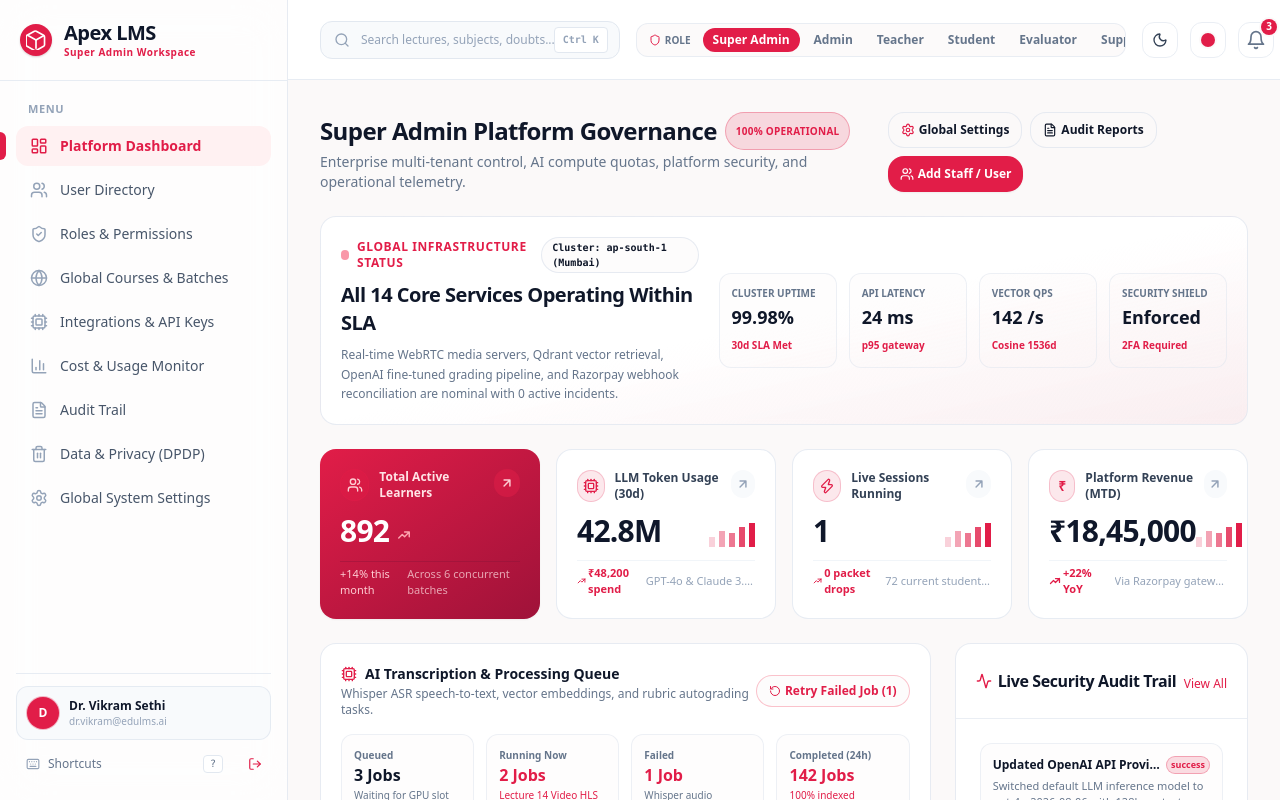
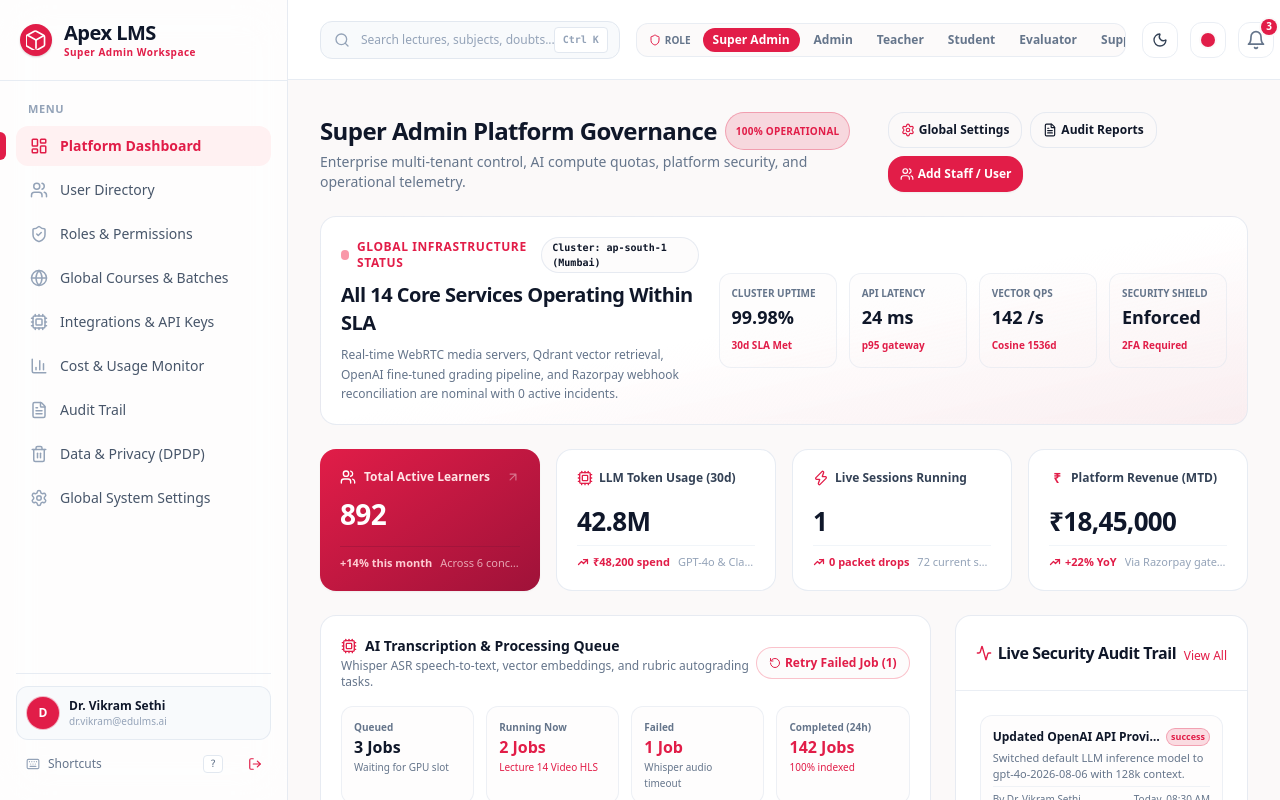
Before and after one commit to srimanthadep/LMS, a React (Vite) app: page /admin/dashboard in a window 1280 px wide. Both pictures are taken after a click on the button "Super Admin". Shown: the top 800 px of the page. Built offline with nearby package versions, Linux system fonts and the light colour scheme.

Commit message:
style(dashboard): remove icon backgrounds and bar chart from status cards, fix alignment, typography and spacing

```diff
--- a/src/components/ui/StatCard.tsx
+++ b/src/components/ui/StatCard.tsx
@@ -47,41 +47,58 @@ export const StatCard: React.FC<StatCardProps> = ({
         className="h-full"
       >
         <div
+          onClick={onClick}
           className={cn(
-            "p-5 rounded-2xl hero-card-pattern text-white relative shadow-sm flex flex-col justify-between min-h-[170px] h-full",
+            "p-4 sm:p-5 rounded-2xl hero-card-pattern text-white relative shadow-sm flex flex-col justify-between h-full min-h-[135px] transition-all",
+            onClick && "cursor-pointer active:scale-[0.99]",
             className
           )}
         >
-          <div className="flex items-start justify-between">
-            <div className="flex items-center gap-2.5">
-              <span className="w-8 h-8 rounded-lg bg-[#e11d48]/40 border border-[#e11d48]/50 flex items-center justify-center text-rose-200">
-                <Icon className="w-4 h-4" />
+          {/* Top row: Pure icon without background + Title + Subtle Arrow */}
+          <div className="flex items-center justify-between gap-2">
+            <div className="flex items-center gap-2 min-w-0">
+              <Icon className="w-4 h-4 text-white shrink-0" />
+              <span className="text-xs font-semibold text-rose-100 truncate" title={title}>
+                {title}
               </span>
-              <span className="text-xs font-semibold text-rose-100">{title}</span>
             </div>
-            {/* Arrow Link Icon */}
+            {onAction ? (
               <button
-              onClick={onAction}
-              className="w-7 h-7 rounded-full bg-[#e11d48]/50 hover:bg-[#e11d48]/70 flex items-center justify-center text-rose-200 transition-colors cursor-pointer"
+                onClick={(e) => {
+                  e.stopPropagation();
+                  onAction();
+                }}
+                className="text-white/70 hover:text-white p-0.5 rounded transition-colors shrink-0 cursor-pointer"
+                title="View details"
               >
                 <svg className="w-3.5 h-3.5" fill="none" stroke="currentColor" strokeWidth="2.5" viewBox="0 0 24 24">
-                <path d="M7 17L17 7H7M17 7V17" strokeLinecap="round" strokeLinejoin="round"></path>
+                  <path d="M7 17L17 7H7M17 7V17" strokeLinecap="round" strokeLinejoin="round" />
                 </svg>
               </button>
-          </div>
-          <div className="my-1 flex items-baseline gap-2">
-            <span className="text-2xl sm:text-3xl font-bold tracking-tight tabular-nums text-white">{value}</span>
-            <span className="inline-flex items-center text-rose-300 text-xs font-semibold">
-              <svg className="w-3.5 h-3.5 mr-0.5" fill="none" stroke="currentColor" strokeWidth="2.5" viewBox="0 0 24 24">
-                <path d="M13 7h8m0 0v8m0-8l-8 8-4-4-6 6" strokeLinecap="round" strokeLinejoin="round"></path>
+            ) : (
+              <span className="text-white/40 shrink-0">
+                <svg className="w-3.5 h-3.5" fill="none" stroke="currentColor" strokeWidth="2" viewBox="0 0 24 24">
+                  <path d="M7 17L17 7H7M17 7V17" strokeLinecap="round" strokeLinejoin="round" />
                 </svg>
               </span>
+            )}
           </div>
-          <div className="flex items-center justify-between text-[11px] pt-1 border-t border-rose-900/40">
-            <span className="text-rose-200 font-medium">
+
+          {/* Value without bar chart */}
+          <div className="my-2.5">
+            <span className="text-2xl sm:text-[28px] font-bold tracking-tight tabular-nums text-white leading-none">
+              {value}
+            </span>
+          </div>
+
+          {/* Bottom row: Trend & Subtitle with proper spacing */}
+          <div className="flex items-center justify-between gap-2 text-[11px] pt-2 border-t border-rose-900/40">
+            <span className="text-rose-200 font-semibold inline-flex items-center gap-1 shrink-0">
               {typeof trend === "object" ? trend.value : change || "Active"}
             </span>
-            <span className="text-rose-100/70">{subtitle}</span>
+            {subtitle && (
+              <span className="text-rose-100/70 truncate text-right ml-auto">{subtitle}</span>
+            )}
           </div>
         </div>
       </motion.div>
@@ -98,62 +115,61 @@ export const StatCard: React.FC<StatCardProps> = ({
       <div
         onClick={onClick}
         className={cn(
-          "p-5 rounded-2xl bg-white dark:bg-card border border-slate-200/80 dark:border-border/80 shadow-2xs flex flex-col justify-between min-h-[170px] h-full transition-all duration-200",
+          "p-4 sm:p-5 rounded-2xl bg-white dark:bg-card border border-slate-200/80 dark:border-border/80 shadow-2xs flex flex-col justify-between h-full min-h-[135px] transition-all duration-200",
           onClick && "cursor-pointer hover:border-primary/50 hover:shadow-xs active:scale-[0.99]",
           isActive && "ring-2 ring-primary border-primary bg-primary/[0.03] dark:bg-primary/10 shadow-xs",
           className
         )}
       >
-        <div className="flex items-start justify-between">
-          <div className="flex items-center gap-2.5">
-            <span className={cn(
-              "w-8 h-8 rounded-lg flex items-center justify-center transition-colors",
-              isActive ? "bg-primary text-white" : "bg-[#e11d48]/10 dark:bg-[#e11d48]/25 border border-[#e11d48]/20 text-[#e11d48] dark:text-rose-400"
-            )}>
-              <Icon className="w-4 h-4" />
+        {/* Top row: Pure icon without background + Title + Optional Action */}
+        <div className="flex items-start justify-between gap-1.5 min-h-[30px]">
+          <div className="flex items-center gap-1.5 min-w-0">
+            <Icon className="w-4 h-4 text-primary shrink-0" />
+            <span className="text-[11.5px] sm:text-xs font-semibold text-slate-700 dark:text-slate-200 leading-tight">
+              {title}
             </span>
-            <span className="text-xs font-semibold text-slate-700 dark:text-slate-200">{title}</span>
           </div>
+          {onAction && (
             <button
               onClick={(e) => {
-              if (onAction) {
                 e.stopPropagation();
                 onAction();
-              }
               }}
-            className={cn(
-              "w-7 h-7 rounded-full flex items-center justify-center transition-colors cursor-pointer",
-              isActive ? "bg-primary/20 text-primary" : "bg-slate-50 dark:bg-muted/40 hover:bg-slate-100 dark:hover:bg-muted/70 text-slate-400"
-            )}
+              className="text-slate-400 hover:text-slate-700 dark:hover:text-slate-200 p-0.5 rounded transition-colors shrink-0 cursor-pointer"
+              title="View details"
             >
               <svg className="w-3.5 h-3.5" fill="none" stroke="currentColor" strokeWidth="2.5" viewBox="0 0 24 24">
-              <path d="M7 17L17 7H7M17 7V17" strokeLinecap="round" strokeLinejoin="round"></path>
+                <path d="M7 17L17 7H7M17 7V17" strokeLinecap="round" strokeLinejoin="round" />
               </svg>
             </button>
+          )}
         </div>
-        <div className="my-1 flex items-end justify-between">
-          <div className="flex items-baseline gap-1.5">
-            <span className="text-2xl sm:text-3xl font-bold tracking-tight tabular-nums text-slate-900 dark:text-white">
+
+        {/* Value without bar chart */}
+        <div className="my-2">
+          <span className="text-2xl sm:text-[26px] font-bold tracking-tight tabular-nums text-slate-900 dark:text-white leading-none">
             {value}
           </span>
         </div>
-          {/* Mini decorative bar chart */}
-          <div className="flex items-end gap-1 h-6 pb-0.5">
-            <div className="w-1.5 h-2.5 bg-[#e11d48]/20 dark:bg-[#e11d48]/40 rounded-xs"></div>
-            <div className="w-1.5 h-4 bg-[#e11d48]/40 dark:bg-[#e11d48]/60 rounded-xs"></div>
-            <div className="w-1.5 h-3.5 bg-[#e11d48]/60 dark:bg-[#e11d48]/80 rounded-xs"></div>
-            <div className="w-1.5 h-5 bg-[#e11d48]/80 dark:bg-[#e11d48] rounded-xs"></div>
-            <div className="w-1.5 h-6 bg-[#e11d48] dark:bg-rose-400 rounded-xs"></div>
-          </div>
-        </div>
-        <div className="flex items-center justify-between text-[11px] pt-1 text-slate-500 dark:text-slate-400 border-t border-slate-100 dark:border-border/60">
-          <span className="text-[#e11d48] dark:text-rose-400 font-semibold flex items-center gap-0.5">
+
+        {/* Bottom row: Trend & Subtitle with proper spacing and no collision */}
+        <div className="flex items-center justify-between gap-2 text-[11px] pt-2 border-t border-slate-100 dark:border-border/60">
+          <span className={cn(
+            "inline-flex items-center gap-1 font-semibold shrink-0",
+            trend && typeof trend === "object"
+              ? trend.isPositive
+                ? "text-[#e11d48] dark:text-rose-400"
+                : "text-slate-600 dark:text-slate-400"
+              : "text-[#e11d48] dark:text-rose-400"
+          )}>
             {trend && typeof trend === "object" ? (
               <>
-                <svg className="w-3 h-3" fill="none" stroke="currentColor" strokeWidth="2.5" viewBox="0 0 24 24">
-                  <path d="M13 7h8m0 0v8m0-8l-8 8-4-4-6 6" strokeLinecap="round" strokeLinejoin="round"></path>
+                {trend.isPositive && (
+                  <svg className="w-3 h-3 shrink-0" fill="none" stroke="currentColor" strokeWidth="2.5" viewBox="0 0 24 24">
+                    <path d="M13 7h8m0 0v8m0-8l-8 8-4-4-6 6" strokeLinecap="round" strokeLinejoin="round" />
                   </svg>
-                {trend.value}
+                )}
+                <span>{trend.value}</span>
               </>
             ) : change ? (
               change
@@ -161,7 +177,11 @@ export const StatCard: React.FC<StatCardProps> = ({
               "Verified"
             )}
           </span>
-          <span className="text-slate-400 truncate max-w-[150px]">{subtitle}</span>
+          {subtitle && (
+            <span className="text-slate-400 dark:text-slate-400 truncate text-right ml-auto" title={subtitle}>
+              {subtitle}
+            </span>
+          )}
         </div>
       </div>
     </motion.div>
--- a/src/pages/admin/AdminDashboard.tsx
+++ b/src/pages/admin/AdminDashboard.tsx
@@ -364,39 +364,39 @@ export const AdminDashboard: React.FC = () => {
           index={0}
           title="Total Enrollments"
           value="1,482"
-          subtitle="94% live attendance"
+          subtitle="94% live"
           icon={Users}
-          trend={{ value: "+48 this week", isPositive: true }}
+          trend={{ value: "+48 this wk", isPositive: true }}
         />
         <StatCard
           index={1}
           title="Active Batches"
           value={batches.length.toString()}
-          subtitle="Across 4 AI courses"
+          subtitle="4 AI courses"
           icon={Layers}
-          trend={{ value: "2 cohorts starting", isPositive: true }}
+          trend={{ value: "2 starting", isPositive: true }}
         />
         <StatCard
           index={2}
           title="Total Facultys"
           value="18"
-          subtitle="0 timetable conflicts"
+          subtitle="No conflicts"
           icon={GraduationCap}
-          trend={{ value: "All confirmed", isPositive: true }}
+          trend={{ value: "All active", isPositive: true }}
         />
         <StatCard
           index={3}
           title="Total Payments Collected"
           value={`₹${totalCollected.toLocaleString("en-IN")}`}
-          subtitle="94.2% collection rate"
+          subtitle="94% collected"
           icon={CreditCard}
-          trend={{ value: "+12.4% vs last mo", isPositive: true }}
+          trend={{ value: "+12.4%", isPositive: true }}
         />
         <StatCard
           index={4}
           title="Pending Payments"
           value={`₹${totalPendingDue.toLocaleString("en-IN")}`}
-          subtitle={`${pendingStudents.filter((s) => s.pendingAmount > 0).length} students • Click to inspect`}
+          subtitle={`${pendingStudents.filter((s) => s.pendingAmount > 0).length} due`}
           icon={AlertTriangle}
           trend={{ value: showPendingList ? "List Open ▲" : "Click to view ▼", isPositive: false }}
           onClick={() => setShowPendingList((prev) => !prev)}
```
Lines whose indentation alone changed are shown as unchanged.
